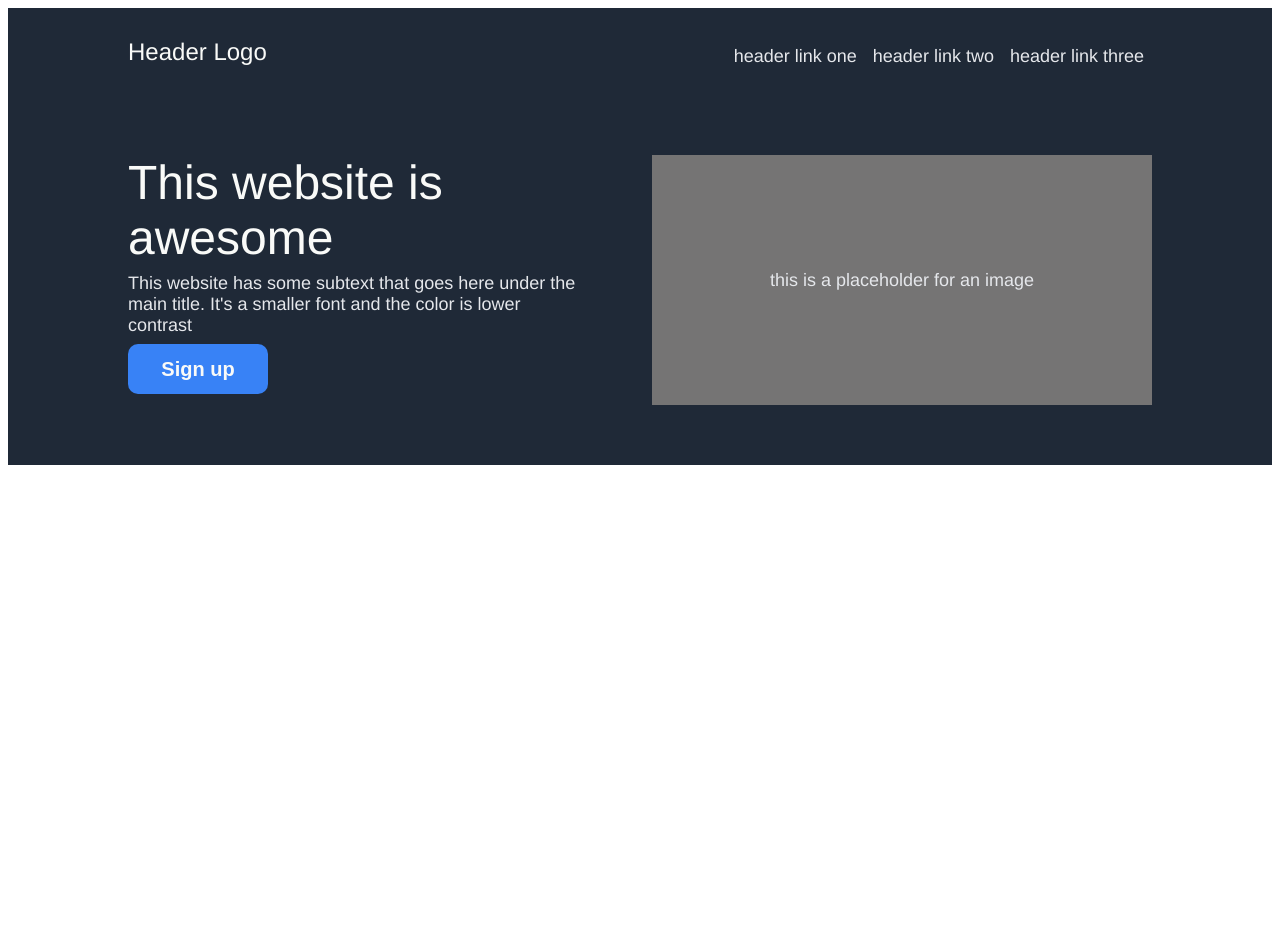
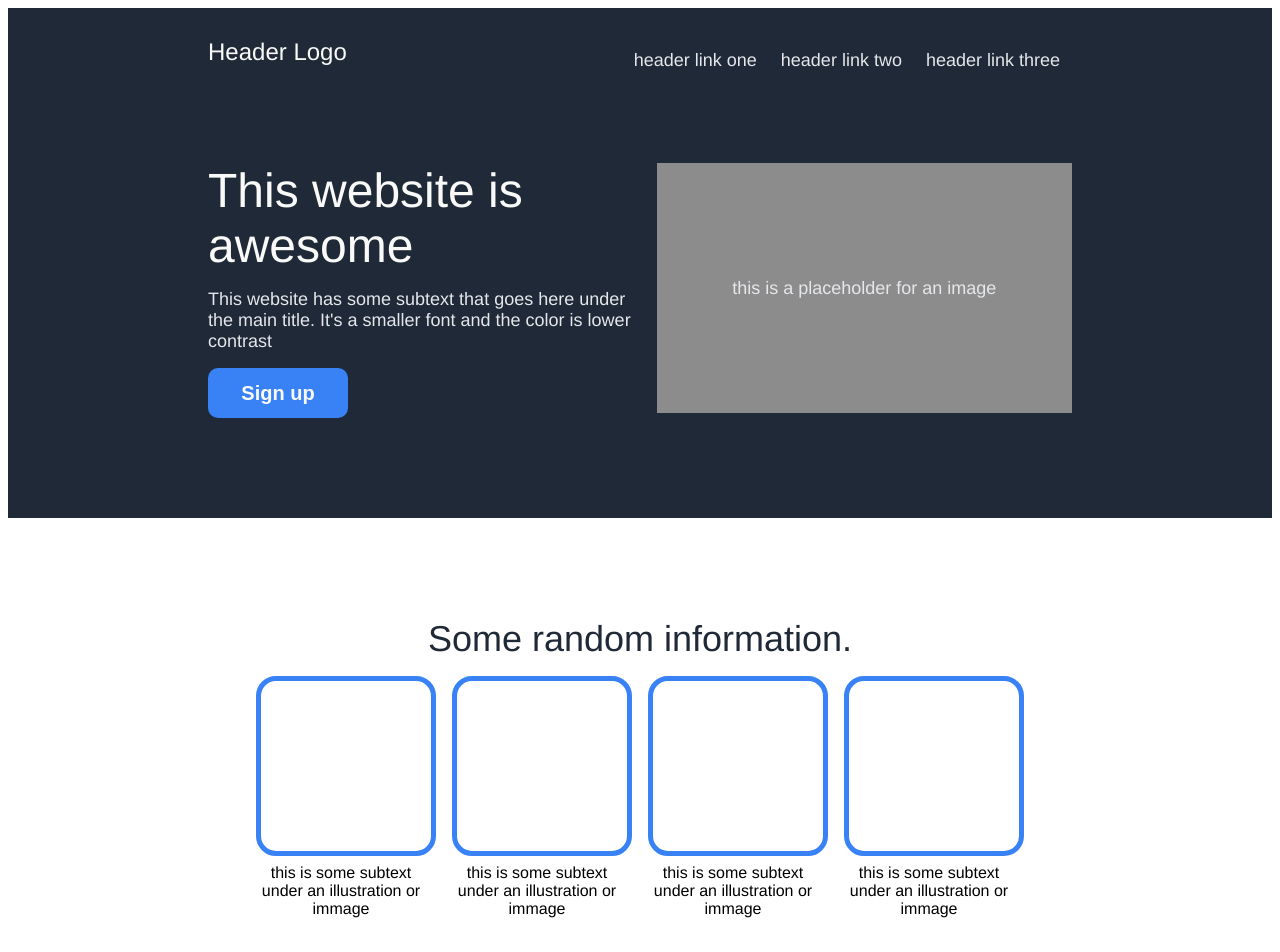
Before and after one commit to igihoro/Landing-Page, a plain HTML site: page index.html in a window 1280 px wide. Shown: the top 952 px of the page. Before the commit the page ends 800 px from the top, so only its background shows below. Drawn offline with Linux system fonts and the light colour scheme.

Commit message:
Created white and grey parts

```diff
--- a/index.html
+++ b/index.html
@@ -30,5 +30,30 @@
 
             </div>
         </div>
+        <div class="white-part">
+            <div class="title">Some random information.</div>
+            <div class="container">
+                <div class="item">
+                    <div class="pseudoim"></div>
+                    <div class="message">this is some subtext under an illustration or immage</div>
+                </div>
+                <div class="item">
+                    <div class="pseudoim"></div>
+                    <div class="message">this is some subtext under an illustration or immage</div>
+                </div>
+                <div class="item">
+                    <div class="pseudoim"></div>
+                    <div class="message">this is some subtext under an illustration or immage</div>
+                </div>
+                <div class="item">
+                    <div class="pseudoim"></div>
+                    <div class="message">this is some subtext under an illustration or immage</div>
+                </div>
+            </div>
+        </div>
+        <div class="gray-part">
+            <div class="quote">This is an inspiring quote, or a testimonial from a customer. Maybe it's just filling up space, or maybe people will actualy read it. Who knows? All I know is tht it looks nice.</div>
+            <div class="author">-Thor, God of Thunder</div>
+        </div>
     </body>
 </html>
--- a/style.css
+++ b/style.css
@@ -4,10 +4,10 @@ body {
 }
 .hero {
     background-color: #1F2937;
-    padding-left: 60px;
-    padding-right: 60px;
+    padding-left: 100px;
+    padding-right: 100px;
     padding-top: 30px;
-    padding-bottom: 60px;
+    padding-bottom: 100px;
 
 }
 
@@ -16,8 +16,8 @@ body {
     display: flex;
     justify-content: space-between;
     margin-bottom: 80px;
-    padding-left: 60px;
-    padding-right: 60px;
+    padding-left: 100px;
+    padding-right: 100px;
 
 }
 
@@ -37,7 +37,7 @@ ul {
 }
 
 li {
-    padding: 8px;
+    margin: 12px;
 }
 
 a {
@@ -63,28 +63,29 @@ a {
 .main {
     display: flex;
     justify-content: space-between;
-    padding-left: 60px;
-    padding-right: 60px;
+    padding-left: 100px;
+    padding-right: 100px;
 
 }
 
 .texts {
-    width: 450px;
+    width: 475px;
 }
 
 .image_holder {
     display: flex;
-    width: 500px;
+    width: 450px;
     height: 250px;
     justify-content: center;
     align-items: center;
-    background-color:#757474;
+    background-color:#8c8c8c;
+    margin-left: 10px;
 }
 
 .maintext,
 .secondary,
 .but1 {
-    padding-bottom: 8px ;
+    padding-bottom: 16px ;
 }
 
 .but1 {
@@ -101,3 +102,66 @@ a {
     border: 0;
     padding: 0;
 }
+
+.white-part {
+    display: flex;
+    flex-direction: column;
+    justify-content: center;
+    align-items: center;
+    margin: 100px;
+}
+
+.title {
+    font-size: 36px;
+    font-weight: extra-bold;
+    color: #1F2937;
+
+}
+
+.container {
+    display: flex;
+    justify-content: space-between;
+    margin: 8px;
+
+}
+
+.pseudoim {
+    width: 170px;
+    height: 170px;
+    border: 5px;
+    border-style: solid;
+    border-color: #3882F6;
+    margin: 8px;
+    border-radius: 20px;
+
+}
+
+.message {
+    width: 170px;
+    display: flex;
+    justify-content: center;
+    align-items: center;
+    margin: 8px;
+    text-align: center;
+}
+
+.gray-part {
+    background-color: #E5E7EB;
+    padding: 100px 300px 100px 300px;
+    display: flex;
+    flex-direction: column;
+
+}
+.quote {
+    font-size: 36px;
+    font-style: italic;
+    font-weight: lighter;
+    padding-bottom: 10px;
+}
+
+.author {
+    font-size: 24px;
+    font-weight: bold;
+    display: flex;
+    justify-content: flex-end;
+}
```
